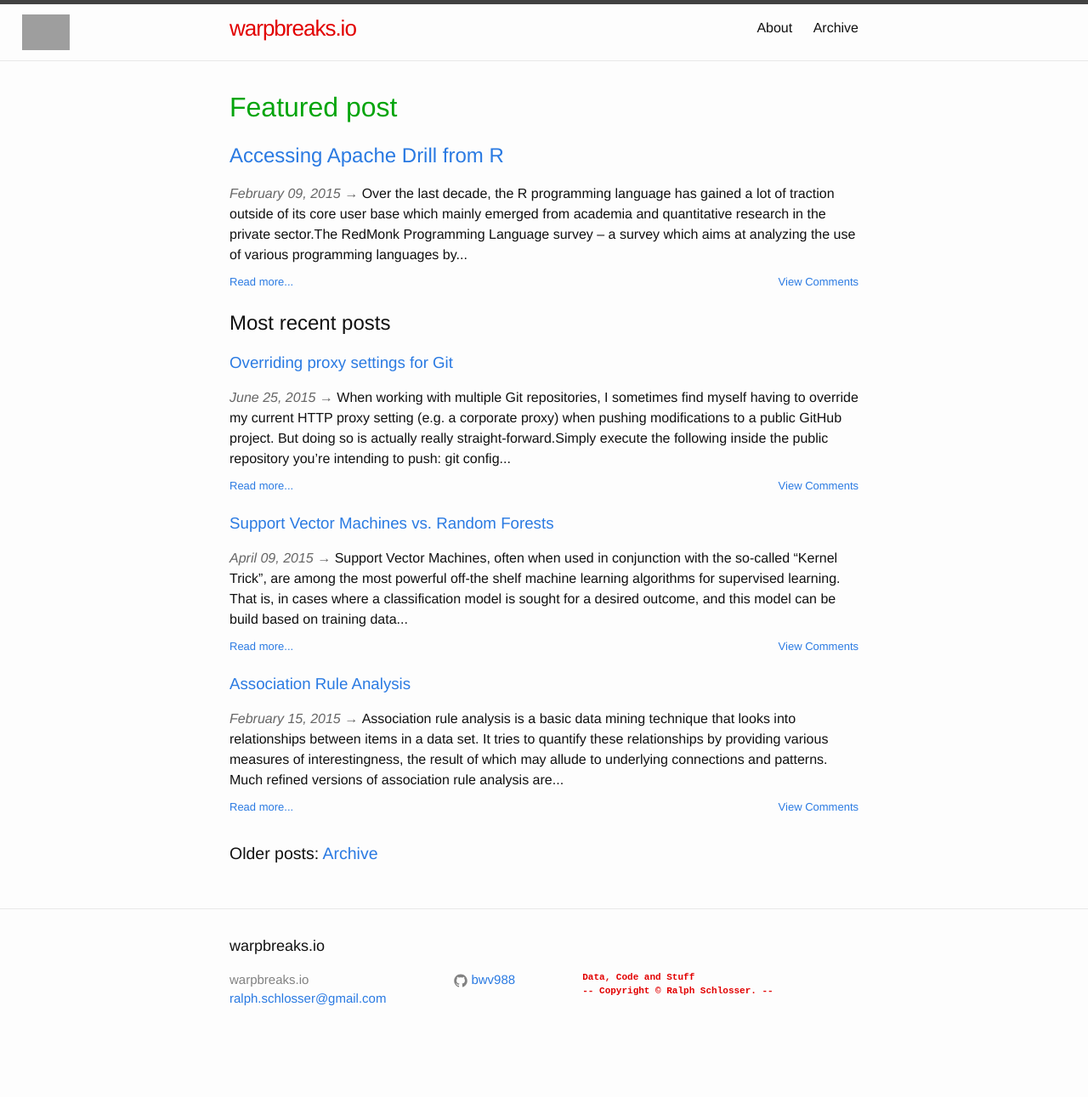
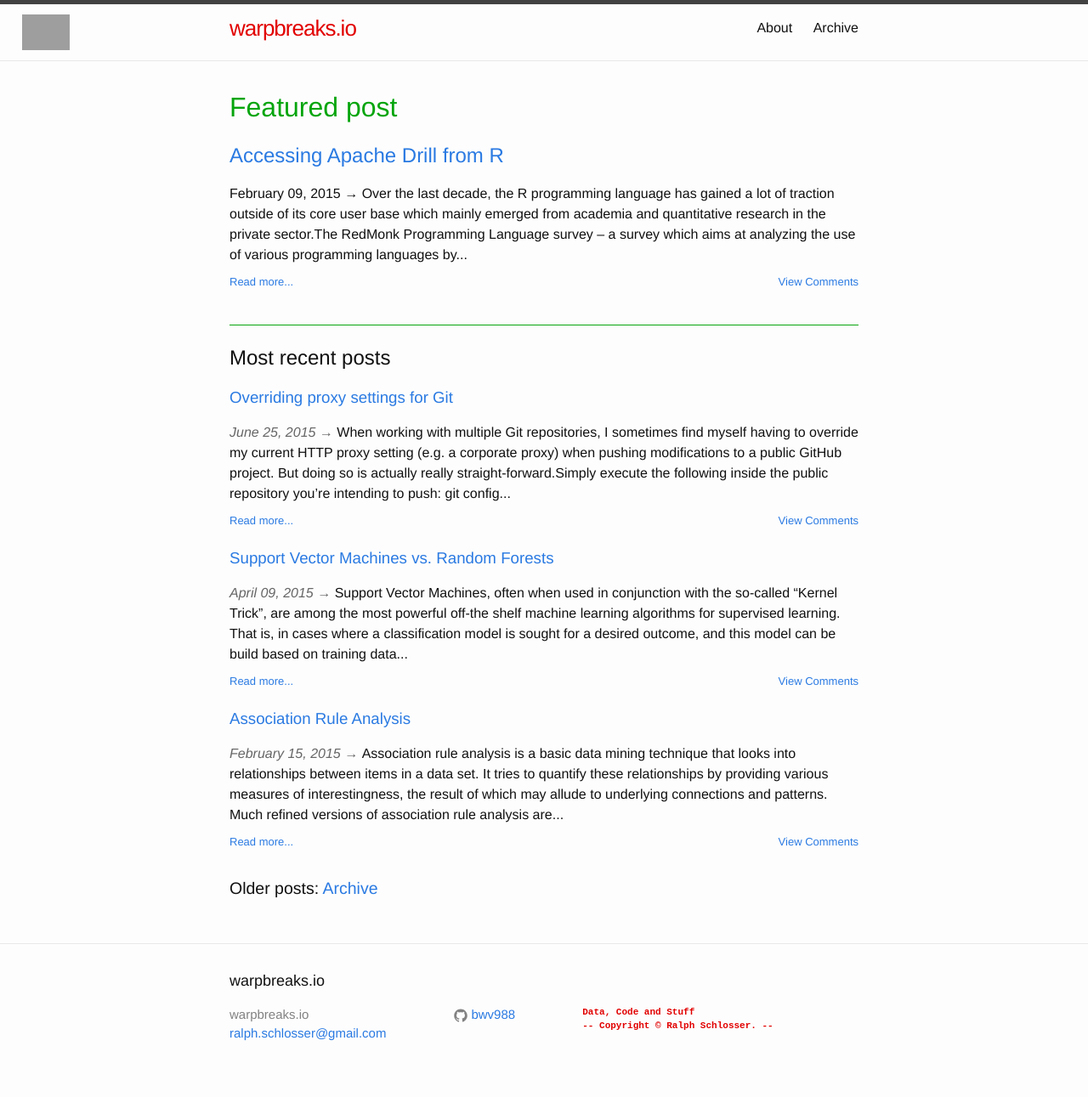
Before and after one commit to bwv988/blogtest, a Jekyll site: the page built from index.html, in a window 1280 px wide. Shown: the whole page at 85% size. Built offline with Jekyll 4.4.1, drawn with Linux system fonts in a browser that asks for light colours; before the commit the page ends 1250 px from its top, so only the background shows below that; grey boxes are pictures that could not be loaded.

Commit message:
Fixed css issues.

```diff
--- a/css/main.scss
+++ b/css/main.scss
@@ -92,6 +92,20 @@ $on-laptop:        800px;
   margin-bottom: 50px;
 }
 
+.posts {
+    padding-top: 20px;
+}
+
+
+.featured {
+  padding-bottom: 70px;
+  border-bottom: 1px solid $green-color-light;
+}
+
+.normal_post h2 {
+    padding-top: 15em;
+}
+
 ul.posts {
   list-style-type: none;
 }
--- a/index.html
+++ b/index.html
@@ -3,11 +3,10 @@ layout: default
 ---
 
 <div id="home">
-
+     <div class="featured">
           <h1 id="intro" class="featured_post">Featured post</h1>
       {% for post in site.posts %}
       {% if post.featured == true %}
-          <div class="post">
             <h2><a href="{{post.url}}">{{post.title}}</a></h2>
             <span class="date">{{ post.date | date:"%B %d, %Y" }} &rarr; </span>
             {{ post.content | strip_html | strip_newlines | truncatewords: 50}}
@@ -18,10 +17,12 @@ layout: default
             <div class="col_right">
               <a class="footer_tools" href="{{ post.url }}#disqus_thread">View Comments</a> <br />
            </div>
-          </div>
       {% endif %}
       {% endfor %}
+      </div>
 
+
+      <div class="posts">
         <h2>Most recent posts</h2>
         {% for post in site.posts limit:3 %}
         <div class="post">
@@ -37,6 +38,8 @@ layout: default
         </div>
         </div>
        {% endfor %}
+      </div>
+
 
   <div id="related">
     <div class="col_left">
```
Lines whose indentation alone changed are shown as unchanged.
